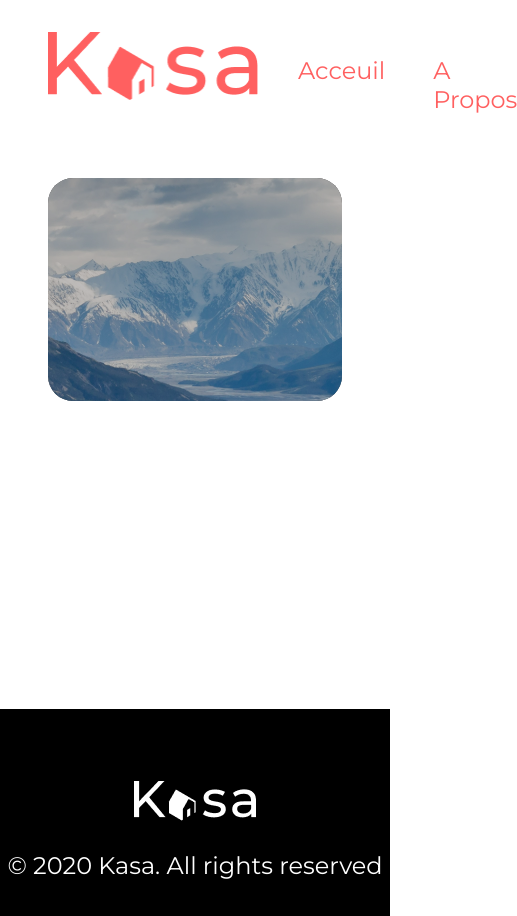
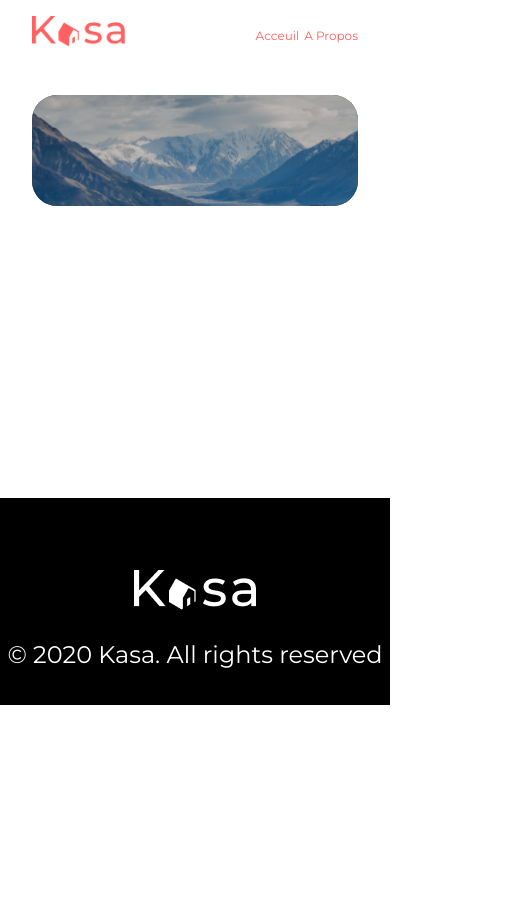
Before and after one commit to Thorekt/RobinOry_11_04112022, a React (Create React App) app: page /about in a window 390 px wide. Shown: the whole page, 517 px wide, since content can reach past the window. After the commit the page ends 844 px from the top, so only its background shows below. Built offline with nearby package versions, Linux system fonts and the light colour scheme.

Commit message:
css page d'accueil responsive

```diff
--- a/src/components/Thumb.jsx
+++ b/src/components/Thumb.jsx
@@ -1,9 +1,9 @@
 import { Link } from "react-router-dom";
 
-function Thumb({ logement, key }) {
+function Thumb({ key, logement }) {
   return (
-    <Link to={`/houssing/${logement.id}`}>
-      <div className="thumb" key={key}>
+    <Link key={key} to={`/houssing/${logement.id}`}>
+      <div className="thumb">
         <img src={logement.cover} alt={logement.title} />
         <h2>{logement.title}</h2>
       </div>
--- a/src/styles/App.css
+++ b/src/styles/App.css
@@ -5,8 +5,16 @@ body {
 }
 
 .layout {
+  margin-left: auto;
+  margin-right: auto;
   display: flex;
   flex-direction: column;
   padding: 2rem 3rem;
   gap: 40px;
+  max-width: 2000px;
 }
+@media (max-width: 1270px) {
+  .layout {
+    padding: 1rem 2rem;
+  }
+}
--- a/src/styles/Banner.css
+++ b/src/styles/Banner.css
@@ -25,3 +25,21 @@
   position: relative;
   z-index: 1;
 }
+
+@media (max-width: 1270px) {
+  .banner {
+    height: 111px;
+    justify-content: start;
+  }
+  .banner h2 {
+    margin-left: 16px;
+    margin-right: 16px;
+    font-size: 24px;
+  }
+}
+
+@media (max-width: 600px) {
+  .banner h2 {
+    font-size: 18px;
+  }
+}
--- a/src/styles/Header.css
+++ b/src/styles/Header.css
@@ -7,3 +7,17 @@ header img {
   width: 210px;
   height: 68px;
 }
+
+@media (max-width: 1270px) {
+  header img {
+    width: 145px;
+    height: 47px;
+  }
+}
+
+@media (max-width: 600px) {
+  header img {
+    width: 93px;
+    height: 30px;
+  }
+}
--- a/src/styles/Navigation.css
+++ b/src/styles/Navigation.css
@@ -13,3 +13,17 @@ nav a {
   text-decoration: none;
   color: #ff6060;
 }
+
+@media (max-width: 1270px) {
+  nav ul {
+    font-size: 18px;
+    gap: 10px;
+  }
+}
+
+@media (max-width: 600px) {
+  nav ul {
+    font-size: 12px;
+    gap: 5px;
+  }
+}
--- a/src/styles/ThumbList.css
+++ b/src/styles/ThumbList.css
@@ -4,15 +4,16 @@
   flex-direction: row;
   justify-content: space-between;
   gap: 30px;
-  padding: 3em;
   background-color: #f6f6f6;
   border-radius: 25px;
 }
 
-.thumbList::after {
-  content: "";
-  gap: 60px;
-  flex: auto;
+@media (min-width: 1270px) {
+  .thumbList::after {
+    content: "";
+    width: 340px;
+    height: 0px;
+  }
 }
 
 .thumb {
@@ -37,3 +38,22 @@
   object-fit: cover;
   border-radius: 10px;
 }
+
+@media (max-width: 1270px) {
+  .thumbList {
+    flex-direction: column;
+    align-content: center;
+    padding: 0;
+    background-color: #ffffff;
+    width: 100%;
+  }
+
+  .thumb {
+    width: 100%;
+    height: 255px;
+  }
+
+  .thumb h2 {
+    font-size: 16px;
+  }
+}
```
